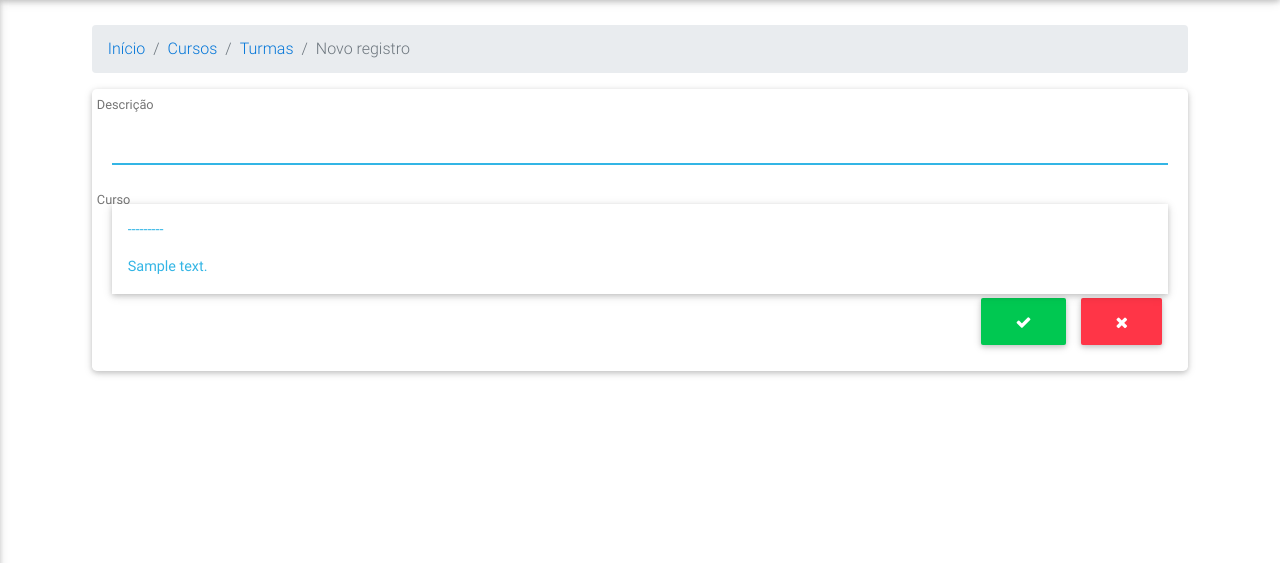
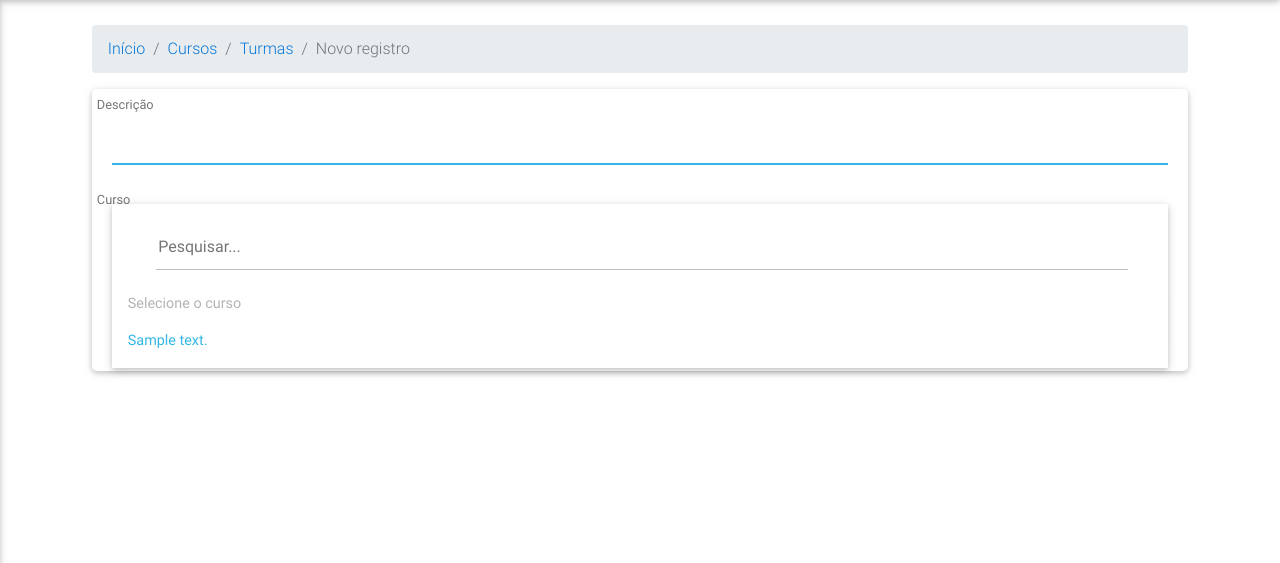
Before and after one commit to kaiserthiago/ocorrencia, a Django app: page /turma/new in a window 1280 px wide, after a click on "Selecione o curso". Shown: the part 63-626 px from the top of the page. Run offline with Django 3.2, Linux system fonts and the light colour scheme; a user stored in the database is signed in; tables that the repository leaves empty hold one stand-in row (values such as "Sample post"); some libraries are stand-ins or nearby versions.

Commit message:
request user

```diff
--- a/portal/templates/portal/curso_new.html
+++ b/portal/templates/portal/curso_new.html
@@ -1,5 +1,7 @@
 {% extends 'base.html' %}
 {% block title %}Cursos - Gestão de Ocorrências - SIGO{% endblock %}
+{% block class_cadastro_menu %}active{% endblock %}
+{% block class_cadastro_curso_item %}collapsible-header active{% endblock %}
 
 {% load widget_tweaks %}
 
--- a/portal/templates/portal/turma_new.html
+++ b/portal/templates/portal/turma_new.html
@@ -28,8 +28,15 @@
                         </div>
                         <div class="row">
                             <div class="md-form col-sm-12">
-                                {{ form.curso }}
-                                <label for="id_curso">{{ form.curso.label }}</label>
+                                <select name="SelectCurso" id="SelectCurso"
+                                        class="mdb-select colorful-select dropdown-primary dropdown-ins"
+                                        searchable="Pesquisar..." required>
+                                    <option value="" disabled selected>Selecione o curso</option>
+                                    {% for c in cursos %}
+                                        <option value={{ c.id }}>{{ c.descricao }}</option>
+                                    {% endfor %}
+                                </select>
+                                <label for="SelectCurso">Curso</label>
                             </div>
                         </div>
                         <div class="row">
--- a/portal/views.py
+++ b/portal/views.py
@@ -367,6 +367,8 @@ def turma(request):
 
 @staff_member_required
 def turma_new(request):
+    cursos = Curso.objects.filter(empresa=request.user.userprofile.empresa)
+
     if request.method == 'POST':
         form = TurmaForm(request.POST)
 
@@ -385,7 +387,8 @@ def turma_new(request):
     form = TurmaForm()
 
     context = {
-        'form': form
+        'form': form,
+        'cursos': cursos
     }
 
     return render(request, 'portal/turma_new.html', context)
```
